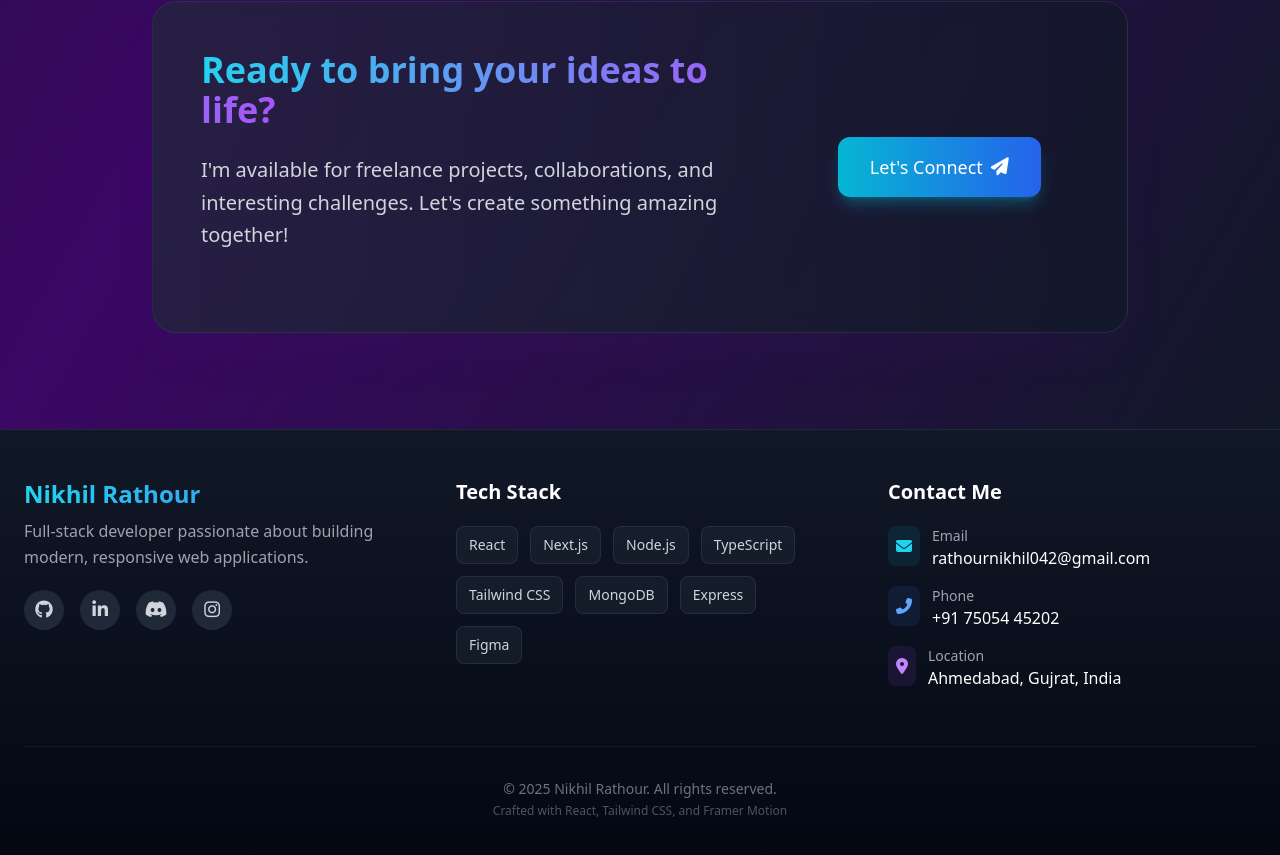
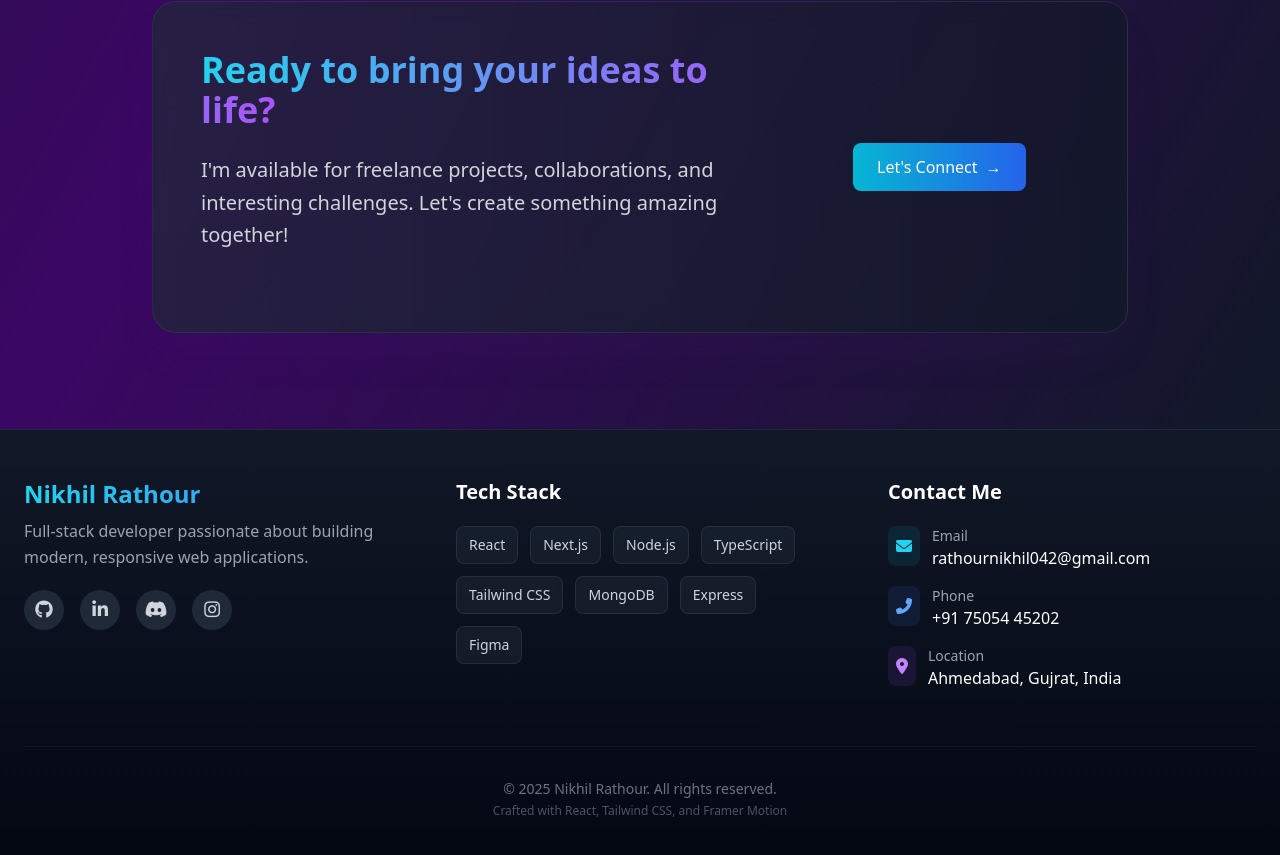
Before and after one commit to nikhil-rathour/portfolio, a React (Vite) app in the folder 01/: page /projects in a window 1280 px wide. Shown: the part 1837-2692 px from the top of the page. Built offline with nearby package versions, Linux system fonts and the light colour scheme.

Commit message:
feat: replace anchor tag with Link component for navigation to Connect page

```diff
--- a/01/src/components/Projects.jsx
+++ b/01/src/components/Projects.jsx
@@ -1,6 +1,7 @@
 // src/pages/Projects.jsx
 import { useState, useEffect } from 'react';
 import { motion } from 'framer-motion';
+import { Link } from 'react-router-dom';
 
 const Projects = () => {
   const [selectedFilter, setSelectedFilter] = useState('all');
@@ -263,14 +264,14 @@ const Projects = () => {
               </div>
 
               <div className="md:w-1/3 flex justify-center">
-                <motion.a
-                  href="connect"
-                  whileHover={{ scale: 1.05 }}
-                  whileTap={{ scale: 0.98 }}
-                  className="inline-flex items-center justify-center px-8 py-4 bg-gradient-to-r from-cyan-500 to-blue-600 rounded-xl font-medium text-lg shadow-lg shadow-cyan-500/30 hover:shadow-xl hover:shadow-cyan-500/40 transition-all duration-300 w-full md:w-auto"
+                <motion.div>
+                   <Link
+                  to="/connect"
+                  className="inline-flex items-center px-6 py-3 bg-gradient-to-r from-cyan-500 to-blue-600 rounded-lg font-medium hover:shadow-lg hover:shadow-cyan-500/30 transition-all duration-300"
                 >
-                  Let's Connect <span className="ml-2 fas fa-paper-plane"></span>
-                </motion.a>
+                  Let's Connect <span className="ml-2">→</span>
+                </Link>
+                </motion.div>
               </div>
             </div>
           </motion.div>
```
